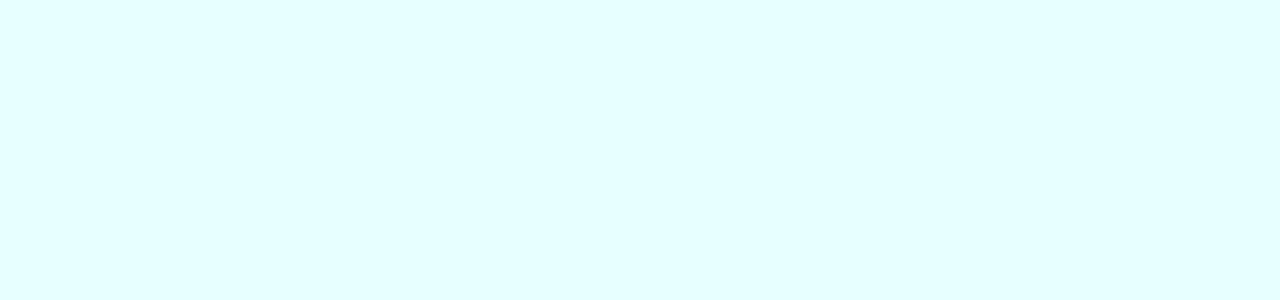
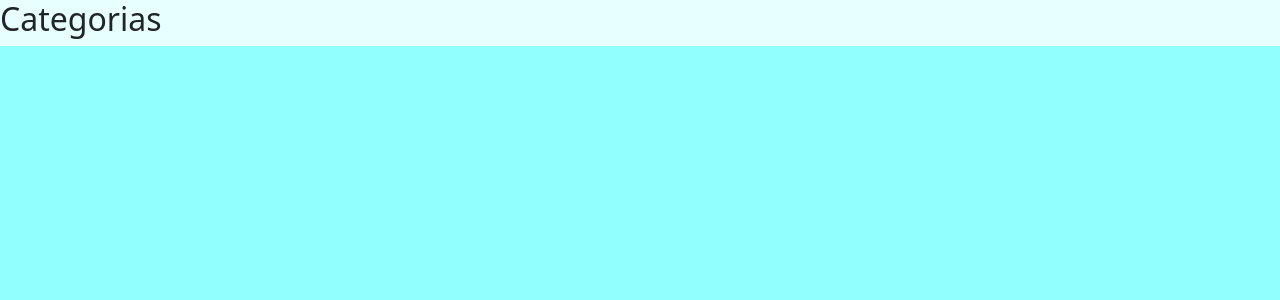
Before and after one commit to HVGamerYT7/Proyecto-Ing-Web, a React (Vite) app: page /categorias in a window 1280 px wide. Before the commit this address had no page. Shown: the top 300 px of the page. Built offline with nearby package versions, Linux system fonts and the light colour scheme.

Commit message:
Categarias
Descripcion de categorias

```diff
--- a/src/App.jsx
+++ b/src/App.jsx
@@ -10,7 +10,7 @@ import CargarDatos from './vistas/cargarDatos'
 import Perfil from './vistas/perfil'
 import Registrarse from './vistas/registrarse'
 import ListaDeseados from './vistas/listaDeseados'
-import InicioPrueba from './vistas/vistaPruebaInicio'
+import Categorias from './vistas/categorias'
 
 
 function App() {
@@ -21,8 +21,8 @@ function App() {
         <Routes>
           <Route path="/">
             <Route index element={<Inicio></Inicio>}></Route>
-            <Route path='inicioPrueba' element={<InicioPrueba></InicioPrueba>}></Route>
             <Route path='productos' element={<Productos></Productos>}></Route>
+            <Route path='categorias' element={<Categorias></Categorias>}></Route>
             <Route path='carrito' element={<CarritoCompra></CarritoCompra>}></Route>
             <Route path='pago' element={<Pago></Pago>}></Route>
             <Route path='verificarPago' element={<VerificarPago></VerificarPago>}></Route>
--- a/src/data/productos.json
+++ b/src/data/productos.json
@@ -4,56 +4,63 @@
       "nombre": "Bolsa de genero",
       "url": "src/Img de productos/Bolsa de genero.jpg",
       "valoración": "4.5",
-      "categoria": "Categoría 1",
-      "precio": "10.99"
+      "categoria": "Otros",
+      "precio": "10.99",
+      "descripcion": "Esto es un producto"
     },
     {
       "id": "2",
       "nombre": "Bolsas de papel",
       "url": "src/Img de productos/bolsas de papel.jpg",
       "valoración": "3.2",
-      "categoria": "Categoría 2",
-      "precio": "5.99"
+      "categoria": "Otros",
+      "precio": "5.99",
+      "descripcion": "Esto es un producto"
     },
     {
       "id": "3",
       "nombre": "Bombillas de papel",
       "url": "src/Img de productos/Bombillas de papel.jpg",
       "valoración": "2.8",
-      "categoria": "Categoría 1",
-      "precio": "8.99"
+      "categoria": "Otros",
+      "precio": "8.99",
+      "descripcion": "Esto es un producto"
     },
     {
       "id": "4",
       "nombre": "Bowl de papel",
       "url": "src/Img de productos/bowl de papel.jpg",
       "valoración": "4.1",
-      "categoria": "Categoría 3",
-      "precio": "12.99"
+      "categoria": "Utencilios",
+      "precio": "12.99",
+      "descripcion": "Esto es un producto"
     },
     {
       "id": "5",
       "nombre": "Caja de carton",
       "url": "src/Img de productos/Caja de carton.jpeg",
       "valoración": "5",
-      "categoria": "Categoría 2",
-      "precio": "6.99"
+      "categoria": "Material",
+      "precio": "6.99",
+      "descripcion": "Esto es un producto"
     },
     {
       "id": "6",
       "nombre": "Cepillo de dientes ecologico",
       "url": "src/Img de productos/cepillo de dientes ecologicos.jpg",
       "valoración": "3.9",
-      "categoria": "Categoría 1",
-      "precio": "9.99"
+      "categoria": "Utencilios",
+      "precio": "9.99",
+      "descripcion": "Esto es un producto"
     },
     {
       "id": "7",
       "nombre": "Lavaloza Ecologico",
       "url": "src/Img de productos/Lavaloza ecologico.jpg",
       "valoración": "4.7",
-      "categoria": "Categoría 3",
-      "precio": "14.99"
+      "categoria": "Otros",
+      "precio": "14.99",
+      "descripcion": "Esto es un producto"
     },
     {
       "id": "8",
@@ -61,7 +68,8 @@
       "url": "src/Img de productos/luffa esponja.jpg",
       "valoración": "2.5",
       "categoria": "Categoría 2",
-      "precio": "7.99"
+      "precio": "7.99",
+      "descripcion": "Esto es un producto"
     },
     {
       "id": "9",
@@ -69,14 +77,16 @@
       "url": "src/Img de productos/vaso de papel.jpg",
       "valoración": "4.3",
       "categoria": "Categoría 1",
-      "precio": "11.99"
+      "precio": "11.99",
+      "descripcion": "Esto es un producto"
     },
     {
       "id": "10",
-      "nombre": "Producto 10",
-      "url": "https://example.com/imagen10.jpg",
+      "nombre": "Polera Reciclada",
+      "url": "src/Img de productos/poleraReciclada.png",
       "valoración": "3.7",
-      "categoria": "Categoría 3",
-      "precio": "13.99"
+      "categoria": "Vestimenta",
+      "precio": "13.99",
+      "descripcion": "Esto es un producto"
     }
   ]
--- /dev/null
+++ b/src/vistas/categorias.jsx
@@ -0,0 +1,37 @@
+import productosData from '/src/data/productos.json';
+import React, { useState, useEffect } from 'react';
+import ContenedorProducto from './InicioPrueba/contenedorProducto';
+import './estilos/categorias.scss';
+
+function Categorias() {
+
+    const [productos,setProductos] = useState([]);
+    useEffect(() => {
+        var urlParams = new URLSearchParams(window.location.search);
+        var categoria = urlParams.get('categoria');
+        setProductos(productosData.filter((producto) => producto.categoria === categoria));
+    }, []);
+
+
+    const redirigir = (id) => {
+        window.location.href = `http://localhost:5173/productos?id=${id}`;
+    };
+
+    return ( <>
+        <section className='seccionProductos'>
+            <h2>Categorias</h2>
+            <div className="listaProductos">
+                <ul className='listadoProductos'>
+                    {productos.map((producto) => (
+                        <li key={producto.id} className="producto" onClick={() => redirigir(producto.id)}>
+                            <ContenedorProducto nombre={producto.nombre} url={producto.url} precio={producto.precio}></ContenedorProducto>
+                        </li>
+                    ))}
+                </ul>
+            </div>
+        </section>
+
+    </> );
+}
+
+export default Categorias;
--- /dev/null
+++ b/src/vistas/estilos/categorias.scss
@@ -0,0 +1,42 @@
+@import 'paletaColores';
+
+.seccionProductos{
+    .listaProductos{
+        width: 100%;
+        min-height: 100vh;
+        background-color: $calypso-200;
+
+        .listadoProductos{
+
+
+            .contenedorProducto{
+                width: 280px;
+                height: 370px;
+
+                display: flex;
+                filter: drop-shadow(0 0 0.4rem $calypso-500);
+
+                align-items: center;
+                justify-content: center;
+                flex-direction: column;
+                border-radius: 18px;
+                cursor: pointer;
+
+                // flex-wrap: wrap;
+                background-color: $calypso-50;
+                .imagenProductoContenedor{
+                    width: 200px;
+                    height: auto;
+
+                }
+
+            }
+            display: flex;
+            justify-content: center;
+            align-items: center;
+            list-style: none;
+            flex-wrap: wrap;
+            gap: 20px;
+        }
+    }
+}
--- a/src/vistas/estilos/inicio.scss
+++ b/src/vistas/estilos/inicio.scss
@@ -99,6 +99,7 @@ body{
                 height: 300px;
                 position: relative;
                 flex: 0 0 309px;
+                cursor: pointer;
                 // height: 450px;
                 overflow: hidden;
                 margin-left: 1.5rem;
@@ -172,6 +173,7 @@ body{
                     justify-content: center;
                     flex-direction: column;
                     border-radius: 18px;
+                    cursor: pointer;
 
                     // flex-wrap: wrap;
                     background-color: $calypso-50;
--- a/src/vistas/estilos/inicioPrueba.scss
+++ /dev/null
@@ -1,17 +0,0 @@
-@import 'paletaColores';
-
-.listaProductos{
-    width: 100%;
-    min-height: 100vh;
-    background-color: $calypso-200;
-
-    .contenedorProducto{
-        width: 280px;
-        height: 370px;
-
-        background-color: $calypso-50;
-
-
-    }
-
-}
--- a/src/vistas/estilos/productos.scss
+++ b/src/vistas/estilos/productos.scss
@@ -18,6 +18,46 @@
             margin: 10px;
             box-shadow: 2px 4px 12px
                                 rgba(61, 58, 58, 0.24);
+            .rowProducto{
+                display: flex;
+                align-items: center;
+                .columnProducto{
+                    margin: 30px;
+                }
+                .imgProducto{
+                    width: 280px;
+                    // object-fit: cover;
+                    border-radius: 100px;
+                    filter: drop-shadow(0 0 1em $calypso-200);
+
+                    margin-left: 50px;
+                    margin-top: 20px;
+                }
+            }
+
+            .contenedorBotonesProducto{
+                display: flex;
+                // margin: 10px;
+                margin-top: 20px;
+                margin-left: 70px;
+                // justify-content: center;
+                gap: 10px;
+            }
+
+            .descripcionProducto{
+                // width: 100px;
+                margin: 10px 25px;
+                min-height: 40vh;
+                // height: ;
+                border: 2px dashed $calypso-500;
+                color: $color-letra;
+
+                padding: 10px;
+
+                // border-bottom-style: dashed; /* Estilo del borde inferior */
+                // border-bottom-color: red; /* Color del borde inferior */
+                // border-bottom-width: 2px; /* Ancho del borde inferior */
+            }
         }
     }
 }
--- a/src/vistas/vistaPruebaInicio.jsx
+++ /dev/null
@@ -1,31 +0,0 @@
-import './estilos/inicioPrueba.scss';
-import productosData from '/src/data/productos.json';
-import ContenedorProducto from './InicioPrueba/contenedorProducto';
-
-import React, { useState, useEffect } from 'react';
-
-function InicioPrueba() {
-    const [productos, setProductos] = useState([]);
-
-    useEffect(() => {
-        setProductos(productosData);
-    }, []);
-
-    const redirigir = (id) => {
-        window.location.href = `http://localhost:5173/productos?id=${id}`;
-    };
-
-    return (
-        <div className="listaProductos">
-            <ul>
-                {productos.map((producto) => (
-                    <li key={producto.id} className="producto" onClick={() => redirigir(producto.id)}>
-                        <ContenedorProducto nombre={producto.nombre} url={producto.url} precio={producto.precio}></ContenedorProducto>
-                    </li>
-                ))}
-            </ul>
-        </div>
-    );
-}
-
-export default InicioPrueba;
```
Also changed, not shown: src/vistas/inicio.jsx (+20 -14 lines), src/vistas/productos.jsx (+23 -3 lines), src/Img de productos/envoltorio de papel de cera de abeja.jfif (deleted), src/Img de productos/poleraReciclada.png (added).
